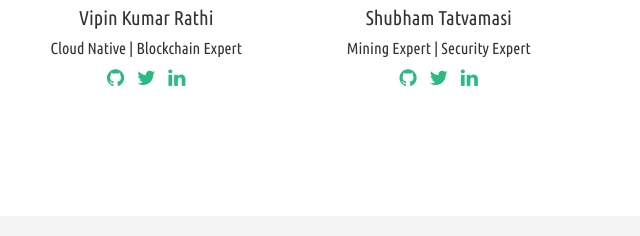
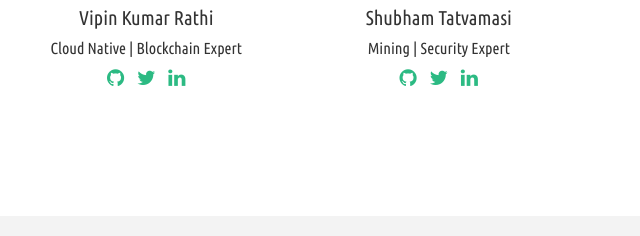
Before and after one commit to quanonblocks/quanonblocks.github.io, a plain HTML site: page index.html in a window 1280 px wide. Shown: the part 3827-4063 px from the top of the page, 640-1280 px from the left. Drawn offline with Linux system fonts and the light colour scheme; a script that the page names is missing; files whose address does not match are found by name.

Commit message:
Update index.html

```diff
--- a/index.html
+++ b/index.html
@@ -310,7 +310,7 @@
                   </div>
                   <div class="team-info">
                     <h1>Shubham Tatvamasi</h1>
-                    <p>Mining Expert | Security Expert</p>
+                    <p>Mining | Security Expert</p>
                     	<ul class="social-links">
                     		<li><a href="https://github.com/shubhamtatvamasi" target="_blank"><i class="fa fa-github" aria-hidden="true"></i></a></li>
                     		<li><a href="https://twitter.com/statvamasi" target="_blank"><i class="fa fa-twitter" aria-hidden="true"></i></a></li>
```
